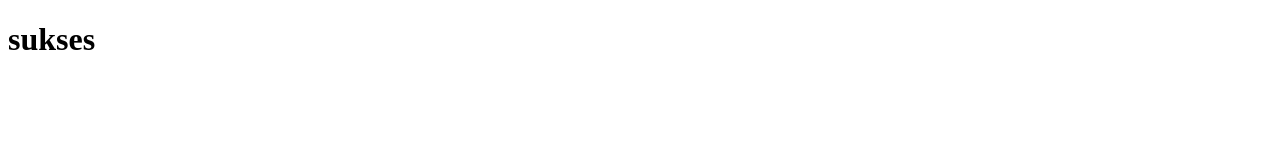
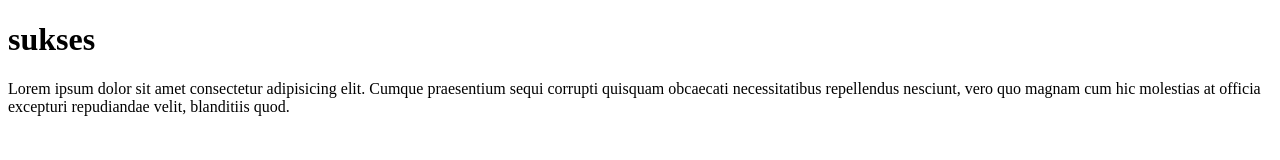
Before and after one commit to anthoniusadi/gitest, a plain HTML site: page index.html in a window 1280 px wide. Drawn offline with Linux system fonts and the light colour scheme.

Commit message:
menambahkan lorem di paragraph

```diff
--- a/index.html
+++ b/index.html
@@ -8,6 +8,6 @@
 </head>
 <body>
     <h1>sukses</h1>
-
+    <p>Lorem ipsum dolor sit amet consectetur adipisicing elit. Cumque praesentium sequi corrupti quisquam obcaecati necessitatibus repellendus nesciunt, vero quo magnam cum hic molestias at officia excepturi repudiandae velit, blanditiis quod.</p>
 </body>
 </html>
```
